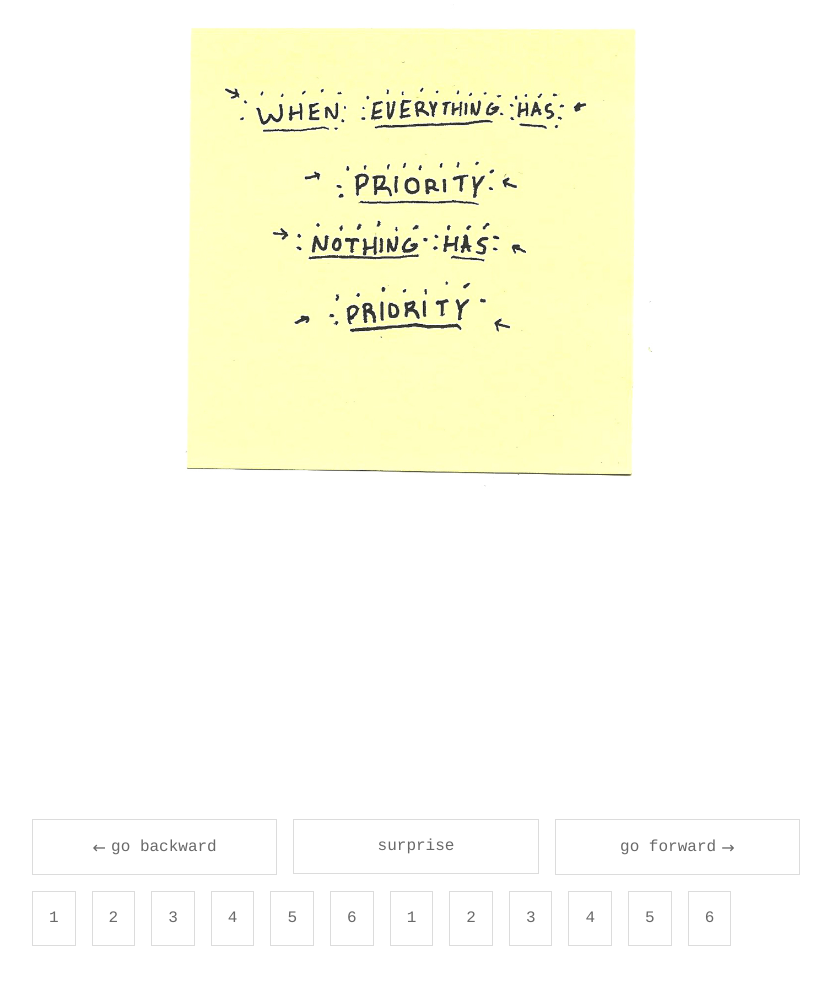
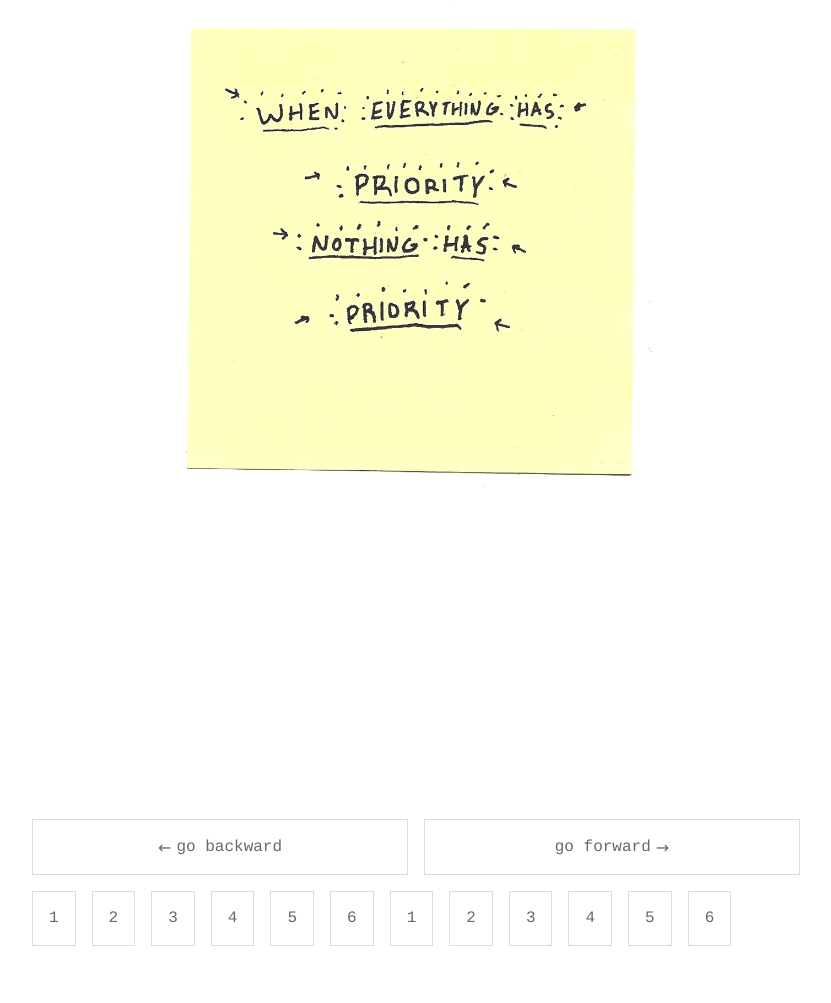
Before and after one commit to ethanmuller/goofydoodles, a plain HTML site: page index.html in a window 1280 px wide. Shown: the part 3407-4410 px from the top of the page, without its empty margins (224-1055 px from the left). Drawn offline with Linux system fonts and the light colour scheme.

Commit message:
feat: more progress

```diff
--- a/index.html
+++ b/index.html
@@ -60,7 +60,7 @@
 
         <a href="/back" class="pagination_page pagination_step pagination_prev">Go backward</a>
         <a href="/forward" class="pagination_page pagination_step pagination_next">Go forward</a>
-        <a href="/random" class="pagination_page pagination_step pagination_rand">Surprise</a>
+        <!-- <a href="/random" class="pagination_page pagination_step pagination_rand">Surprise</a> -->
 
         <div class="pagination_jumps">
           <a href="/jump" class="pagination_page pagination_jump">1</a>
```
